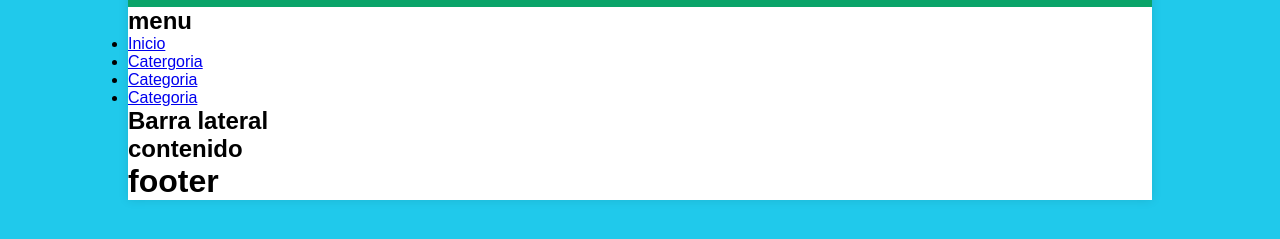
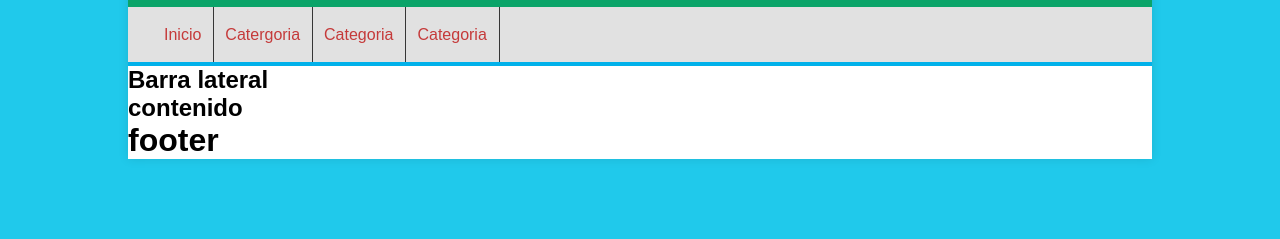
Before and after one commit to diegoandresbohorquezperez-blip/Proyecto3230985, a plain HTML site: page index.html in a window 1280 px wide. Shown: the part 113-352 px from the top of the page. Drawn offline with Linux system fonts and the light colour scheme.

Commit message:
menu completado

```diff
--- a/assets/css/styles.css
+++ b/assets/css/styles.css
@@ -45,3 +45,36 @@ body{
     text-shadow: 0px 0px 5px #000;
     transition: all 300ms;
 }
+#logo a:hover{
+   text-shadow: 0px 2px 1px #2222, 0px 0px 4px #01b1ea;
+}
+#menu{
+    clear: both;
+    background: #2222;
+    color: rgb(118, 24, 24);
+    height: 55px;
+    border-bottom: 4px solid #01b1ea;
+}
+#menu ul{
+    list-style: none;
+    text-decoration: none;
+    margin: 0px auto;
+    margin-left: 25px;
+}
+#menu ul li{
+    line-height: 55px;
+    float: left;
+    border-right: 1px solid #363636;
+}
+#menu a{
+    display: block;
+    color: rgb(197, 58, 58);
+    text-decoration: none;
+    padding-left: 11px;
+    padding-right: 12px;
+    transition: all 300ms;
+}
+
+#menu a:hover{
+    background: mediumturquoise;
+}
--- a/index.html
+++ b/index.html
@@ -15,7 +15,6 @@
           <a href="index.html">Tienda </a>
     </header>
     <nav id="menu">
-      <h1>menu</h1>
       <ul>
         <li>
           <a href="#">Inicio</a>
```
